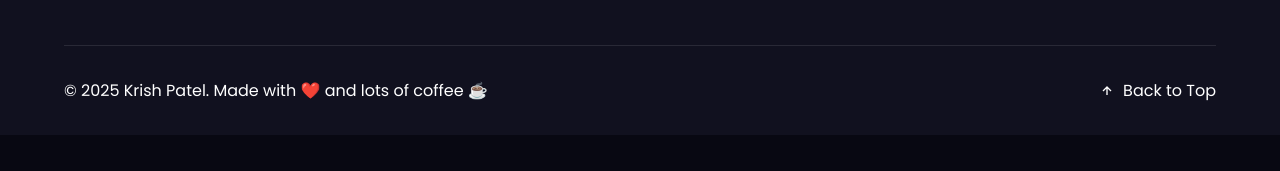
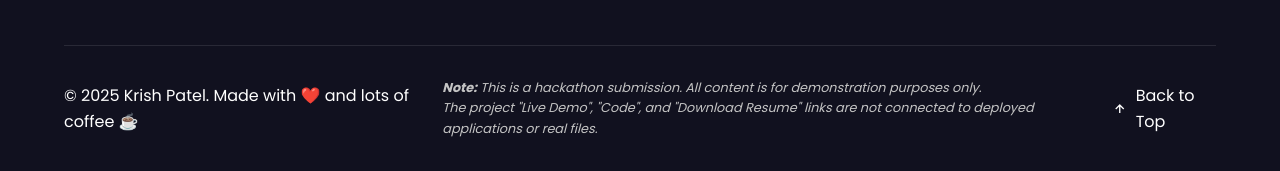
Before and after one commit to Krishp285/portfolio, a plain HTML site: page index.html in a window 1280 px wide. Shown: the part 9676-9847 px from the top of the page. Before the commit the page ends 9811 px from the top, so only its background shows below. Drawn offline with nearby package versions, Linux system fonts and the light colour scheme.

Commit message:
first commit

```diff
--- a/index.html
+++ b/index.html
@@ -223,7 +223,7 @@
         .footer-links a { color: var(--secondary-text-color); text-decoration: none; margin-bottom: 0.8rem; display: block; }
         .footer-contact p { margin-bottom: 1rem; color: var(--secondary-text-color); }
         .footer-bottom { border-top: 1px solid var(--border-color); padding-top: 2rem; display: flex; justify-content: space-between; align-items: center; }
-        .back-to-top { color: var(--primary-text-color); text-decoration: none; display: flex; align-items: center; gap: 0.5rem; }
+        .back-to-top { color: var(--primary-text-color); text-decoration: none; display: flex; align-items: center; gap: 0.5rem;}
 
     /* --- Light Theme Visibility Fixes --- */
 body.light-theme {
@@ -443,6 +443,14 @@ body.show-chatbot .chatbot {
     align-items: center;
     justify-content: center;
     font-size: 1.5rem;
+}
+.disclaimer-note {
+    font-size: 0.8rem;
+    color: var(--secondary-text-color);
+    font-style: italic;
+    flex-grow: 1; /* Pushes the copyright text to the right */
+    text-align: left;
+
 }
     </style>
 </head>
@@ -698,8 +706,13 @@ body.show-chatbot .chatbot {
                 <a href="#contact" class="btn btn-secondary" style="padding: 0.6rem 1.5rem; margin-top: 0.5rem;">Let's Work Together</a>
             </div>
         </div>
-        <div class="footer-bottom">
-            <p>© 2025 Krish Patel. Made with ❤️ and lots of coffee ☕</p>
+    <div class="footer-bottom">
+        <p>© 2025 Krish Patel. Made with ❤️ and lots of coffee ☕</p>
+        <div class="disclaimer">
+            <p class="disclaimer-note"><strong>Note:</strong> This is a hackathon submission. All content is for demonstration purposes only. </p>
+            <p class="disclaimer-note">The project "Live Demo", "Code", and "Download Resume" links are not connected to deployed applications or real files.</p>
+        </div>
+
             <a href="#home" class="back-to-top"><i class='bx bx-up-arrow-alt'></i> Back to Top</a>
         </div>
     </footer>
```
